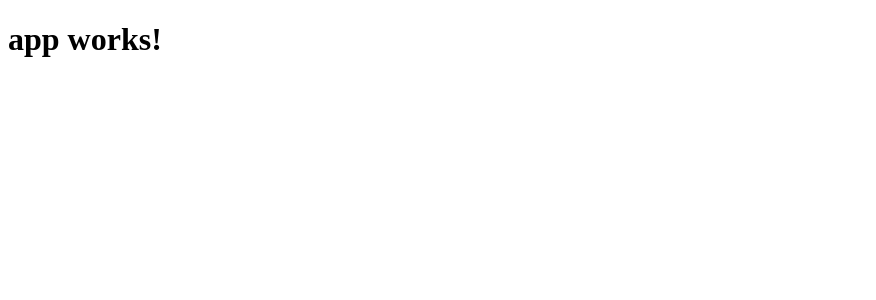
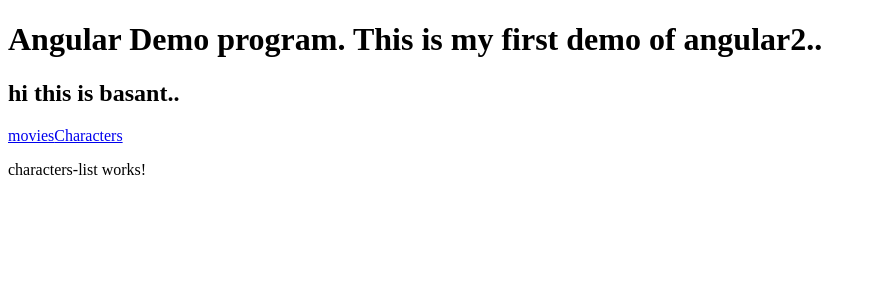
Before and after one commit to basantkumarpogeyan/angular4demo, an Angular app: page /characters in a window 1280 px wide. Shown: the top 300 px of the page, without its empty margins (0-876 px from the left). Built offline with nearby package versions, Linux system fonts and the light colour scheme.

Commit message:
first test commit

```diff
--- a/src/app/app.component.html
+++ b/src/app/app.component.html
@@ -1,3 +1,6 @@
-<h1>
-  {{title}}
-</h1>
+<h1>{{title}}</h1>
+<h2>{{message}}</h2>
+
+<a routerLink="/movies">movies</a>
+<a routerLink="/characters">Characters</a>
+<router-outlet></router-outlet>
--- a/src/app/app.component.ts
+++ b/src/app/app.component.ts
@@ -1,10 +1,12 @@
 import { Component } from '@angular/core';
-
+import { CoursesComponent } from './courses.component';
 @Component({
   selector: 'app-root',
   templateUrl: './app.component.html',
-  styleUrls: ['./app.component.css']
+  styleUrls: ['./app.component.css'],
+  //directives :[CoursesComponent],
 })
 export class AppComponent {
-  title = 'app works!';
-}
+   title = 'Angular Demo program. This is my first demo of angular2..';
+  message = 'hi this is basant..';
+ }
--- /dev/null
+++ b/src/app/components/characters-list/characters-list.component.html
@@ -0,0 +1,3 @@
+<p>
+  characters-list works!
+</p>
--- /dev/null
+++ b/src/app/components/characters-list/characters-list.component.ts
@@ -0,0 +1,15 @@
+import { Component, OnInit } from '@angular/core';
+
+@Component({
+  selector: 'app-characters-list',
+  templateUrl: './characters-list.component.html',
+  styleUrls: ['./characters-list.component.css']
+})
+export class CharactersListComponent implements OnInit {
+
+  constructor() { }
+
+  ngOnInit() {
+  }
+
+}
--- /dev/null
+++ b/src/app/components/movies-list/movies-list.component.css
@@ -0,0 +1,3 @@
+p{
+    color : red;
+}
--- /dev/null
+++ b/src/app/components/movies-list/movies-list.component.html
@@ -0,0 +1,3 @@
+<p>
+  movies-list works!
+</p>
--- /dev/null
+++ b/src/app/components/movies-list/movies-list.component.ts
@@ -0,0 +1,15 @@
+import { Component, OnInit } from '@angular/core';
+
+@Component({
+  selector: 'app-movies-list',
+  templateUrl: './movies-list.component.html',
+  styleUrls: ['./movies-list.component.css']
+})
+export class MoviesListComponent implements OnInit {
+
+  constructor() { }
+
+  ngOnInit() {
+  }
+
+}
--- /dev/null
+++ b/src/app/course.service.ts
@@ -0,0 +1,5 @@
+export class CourseService {
+    getCourse(){
+        return ["course1","course2","course3"];
+    }
+}
--- a/src/index.html
+++ b/src/index.html
@@ -1,5 +1,6 @@
 <!doctype html>
 <html>
+
 <head>
     <meta charset="utf-8">
     <title>Demo</title>
@@ -8,7 +9,9 @@
     <meta name="viewport" content="width=device-width, initial-scale=1">
     <link rel="icon" type="image/x-icon" href="favicon.ico">
 </head>
+
 <body>
     <app-root>Loading...</app-root>
 </body>
+
 </html>
```
Also changed, not shown: src/app/app.module.ts (+16 -3 lines), src/app/courses.component.ts (added, +19 -0 lines), src/app/components/characters-list/characters-list.component.css (added), 2 other files (tests, documents, lock files or other folders). Lines whose indentation alone changed are shown as unchanged.
